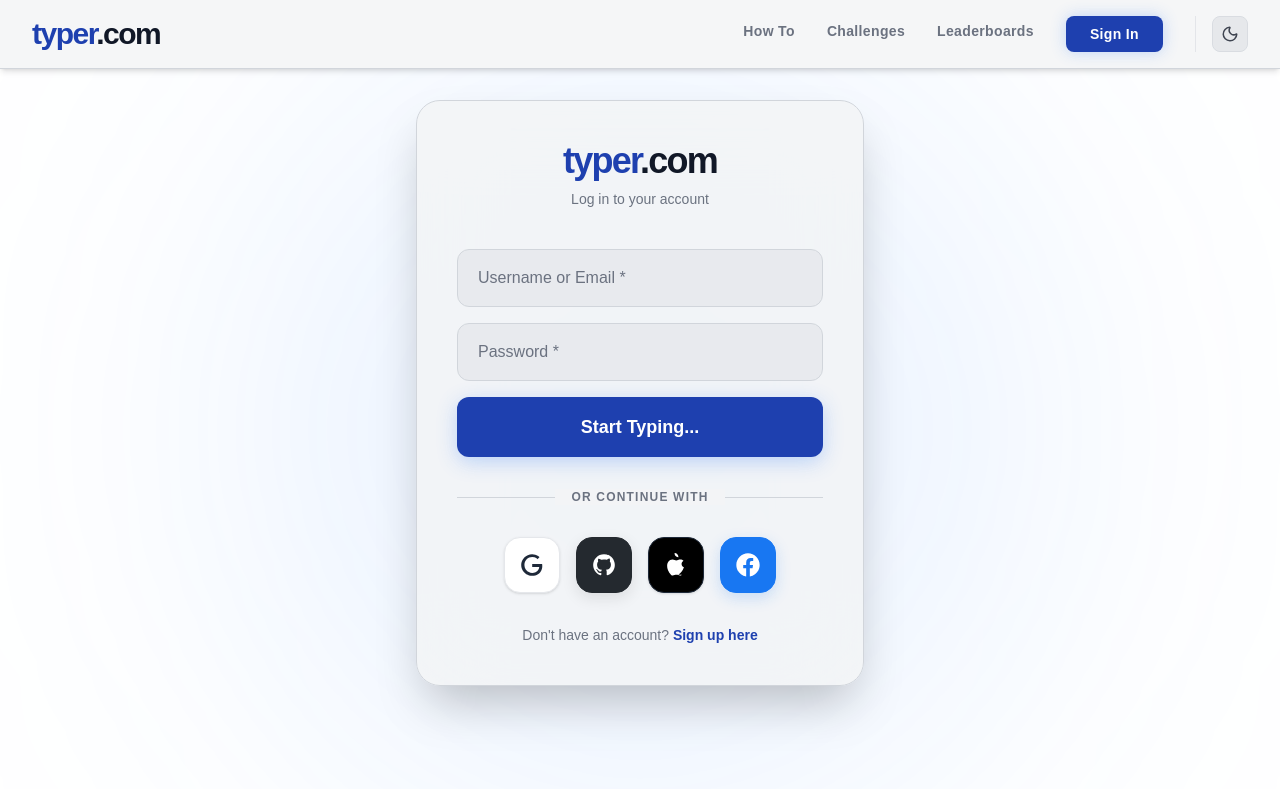
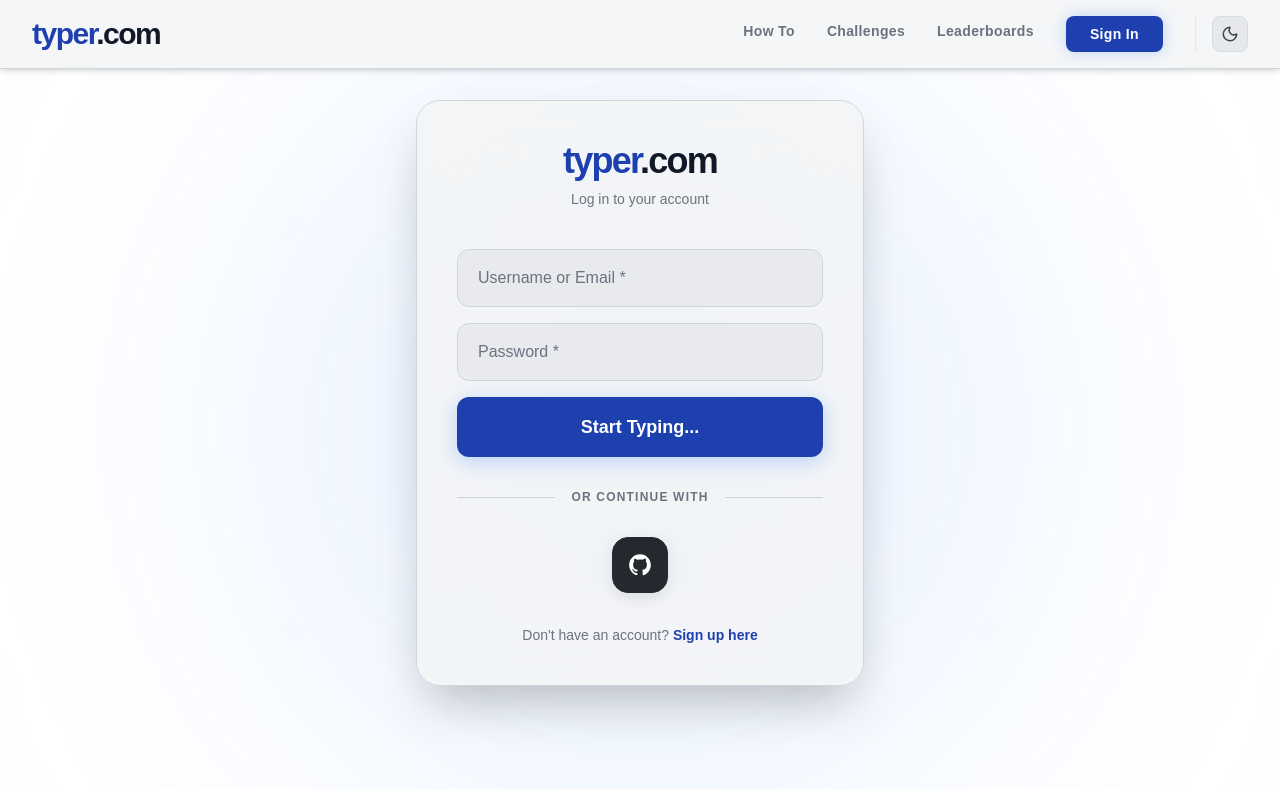
Before and after one commit to adityapranavbhuvanapalli/typer, a Next.js app: page /login in a window 1280 px wide. Built offline with nearby package versions, Linux system fonts and the light colour scheme; no server answers; the database is empty.

Commit message:
chore: hide Google, Apple, and Facebook OAuth buttons from login page

```diff
--- a/src/app/login/page.tsx
+++ b/src/app/login/page.tsx
@@ -95,24 +95,9 @@
             </div>
 
             <div className="flex justify-center items-center gap-4">
-              <button onClick={() => signIn('google')} className="w-14 h-14 flex items-center justify-center rounded-2xl bg-white text-gray-800 hover:bg-gray-100 transition-all shadow-sm border border-gray-200">
-                <svg viewBox="0 0 24 24" width="26" height="26" fill="currentColor">
-                  <path d="M21.35 11.1h-9.17v2.73h6.51c-.33 3.81-3.5 5.44-6.5 5.44C8.36 19.27 5 16.25 5 12c0-4.1 3.2-7.27 7.2-7.27 3.09 0 4.9 1.97 4.9 1.97L19 4.72S16.56 2 12.1 2C6.42 2 2.03 6.8 2.03 12c0 5.05 4.13 10 10.22 10 5.35 0 9.25-3.67 9.25-9.09 0-1.15-.15-1.81-.15-1.81z"/>
-                </svg>
-              </button>
-              <button onClick={() => signIn('github')} className="w-14 h-14 flex items-center justify-center rounded-2xl bg-[#24292F] text-white hover:bg-gray-900 transition-all shadow-[0_5px_15px_rgba(0,0,0,0.1)] border border-[#24292F]">
+              <button onClick={() => signIn('github')} className="w-14 h-14 flex items-center justify-center rounded-2xl bg-[#24292F] text-white hover:bg-gray-900 transition-all shadow-[0_5px_15px_rgba(0,0,0,0.1)] border border-[#24292F]" title="Continue with GitHub">
                 <svg viewBox="0 0 24 24" width="26" height="26" fill="currentColor">
                   <path d="M12 2C6.477 2 2 6.477 2 12c0 4.42 2.865 8.166 6.839 9.489.5.092.682-.217.682-.482 0-.237-.008-.866-.013-1.7-2.782.603-3.369-1.34-3.369-1.34-.454-1.156-1.11-1.463-1.11-1.463-.908-.62.069-.608.069-.608 1.003.07 1.531 1.03 1.531 1.03.892 1.529 2.341 1.087 2.91.831.092-.646.35-1.086.636-1.336-2.22-.253-4.555-1.11-4.555-4.943 0-1.091.39-1.984 1.029-2.683-.103-.253-.446-1.27.098-2.647 0 0 .84-.269 2.75 1.022A9.606 9.606 0 0112 6.82c.85.004 1.705.114 2.504.336 1.909-1.29 2.747-1.022 2.747-1.022.546 1.379.202 2.394.1 2.647.64.699 1.028 1.592 1.028 2.683 0 3.842-2.339 4.687-4.566 4.935.359.309.678.919.678 1.852 0 1.336-.012 2.415-.012 2.743 0 .267.18.578.688.48C19.138 20.161 22 16.418 22 12c0-5.523-4.477-10-10-10z" />
-                </svg>
-              </button>
-              <button onClick={() => signIn('apple')} className="w-14 h-14 flex items-center justify-center rounded-2xl bg-black text-white hover:bg-gray-900 transition-all border border-gray-800 shadow-sm">
-                <svg viewBox="0 0 24 24" width="28" height="28" fill="currentColor">
-                  <path d="M17.05 20.28c-.98.95-2.05.8-3.08.35-1.09-.46-2.09-.48-3.24 0-1.44.62-2.2.44-3.06-.35C2.79 15.25 3.51 7.59 9.05 7.31c1.35.07 2.29.74 3.08.8 1.18-.19 2.31-.88 3.5-.84 1.14.03 2.11.45 2.78 1.12-2.4 1.4-2.04 4.54.4 5.54-1.12 3.1-2.92 5.09-4.76 6.35zm-2.97-15.02c.04-1.92-1.39-3.41-3.26-3.52-.3 2.06 1.35 3.75 3.26 3.52z"/>
-                </svg>
-              </button>
-              <button onClick={() => signIn('facebook')} className="w-14 h-14 flex items-center justify-center rounded-2xl bg-[#1877F2] text-white hover:bg-[#166fe5] transition-all shadow-[0_5px_15px_rgba(24,119,242,0.2)] border border-[#1877F2]">
-                <svg viewBox="0 0 24 24" width="28" height="28" fill="currentColor">
-                  <path d="M22 12c0-5.523-4.477-10-10-10S2 6.477 2 12c0 4.991 3.657 9.128 8.438 9.878v-6.987h-2.54V12h2.54V9.797c0-2.506 1.492-3.89 3.777-3.89 1.094 0 2.238.195 2.238.195v2.46h-1.26c-1.243 0-1.63.771-1.63 1.562V12h2.773l-.443 2.89h-2.33v6.988C18.343 21.128 22 16.991 22 12z" />
                 </svg>
               </button>
             </div>
```
